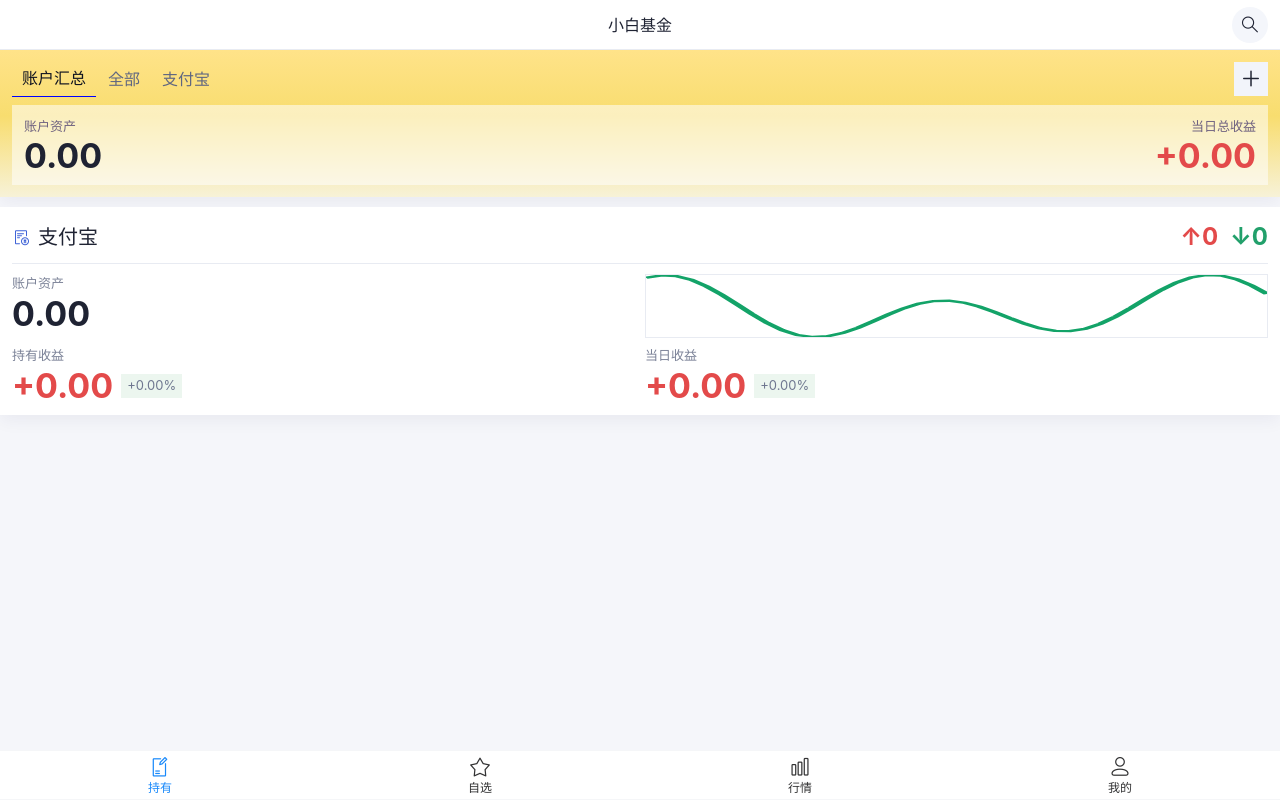
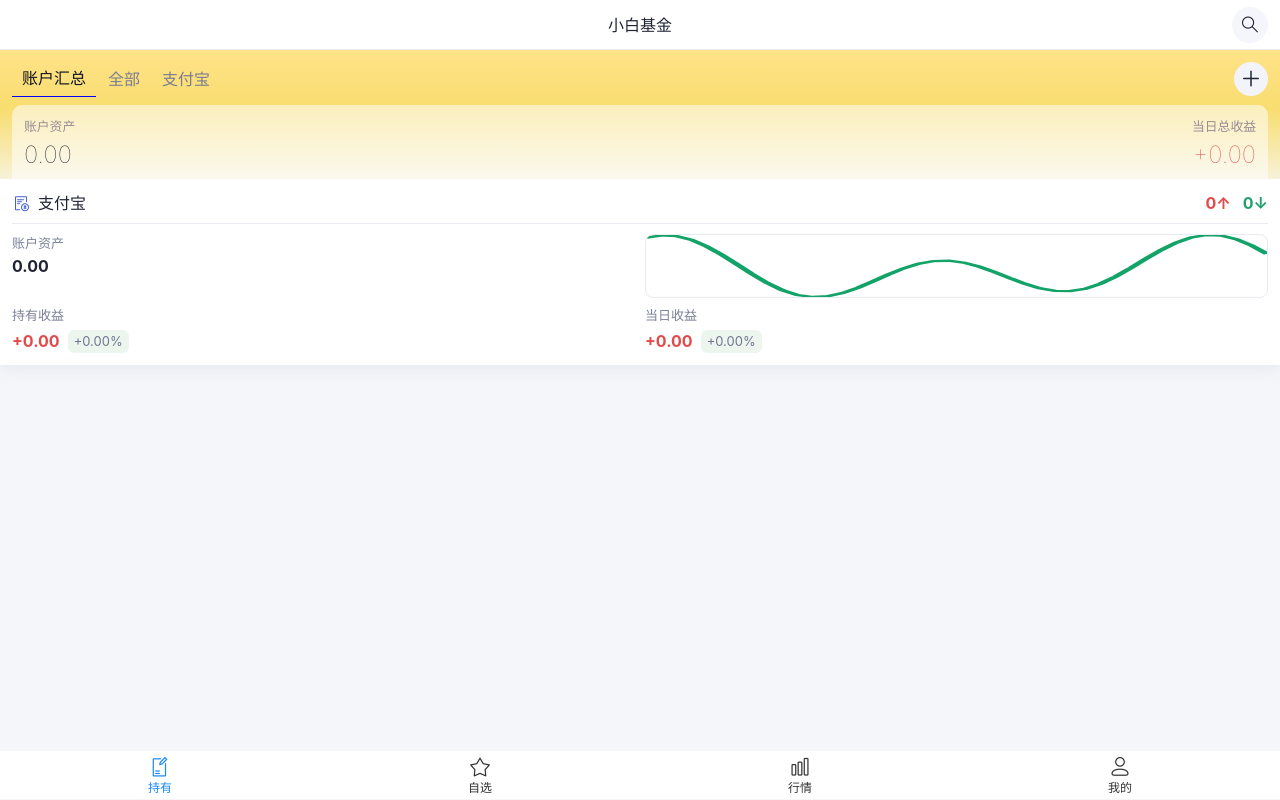
Before and after one commit to Mredust/xiaobai-fund, a Vue app: page /holdings in a window 1280 px wide. Built offline with nearby package versions, Linux system fonts and the light colour scheme.

Commit message:
update:更新持仓页面样式

```diff
--- a/src/components/TagStrip.vue
+++ b/src/components/TagStrip.vue
@@ -61,7 +61,7 @@
   white-space: nowrap;
   background: transparent;
   font-size: 1rem;
-  color: #5f6680;
+  color: #797c93;
   padding: 6px 10px;
   cursor: pointer;
 }
--- a/src/views/home/HoldingsView.vue
+++ b/src/views/home/HoldingsView.vue
@@ -1,12 +1,12 @@
 <script setup lang="ts">
-import { computed } from 'vue'
-import { useRouter } from 'vue-router'
+import {computed} from 'vue'
+import {useRouter} from 'vue-router'
 import TagStrip from '@/components/TagStrip.vue'
-import { buildMiniTrendPath } from '@/utils/chart'
-import { formatPercent, formatSignedNumber } from '@/utils/format'
-import { toSafeNumber } from '@/utils/number'
-import { useTagStore } from '@/stores/tags'
-import { useFundStore } from '@/stores/funds'
+import {buildMiniTrendPath} from '@/utils/chart'
+import {formatPercent, formatSignedNumber} from '@/utils/format'
+import {toSafeNumber} from '@/utils/number'
+import {useTagStore} from '@/stores/tags'
+import {useFundStore} from '@/stores/funds'
 
 interface SummaryCardItem {
   tagId: number
@@ -34,23 +34,28 @@
   return activeTag?.name === '账户汇总'
 })
 
+const isAllTab = computed(() => {
+  // 使用标签名称判断是否为“全部”模式，避免依赖固定 id。
+  const activeTag = tags.value.find((item) => item.id === activeTagId.value)
+  return activeTag?.name === '全部'
+})
+
 const summaryTagList = computed(() => {
   // 分类汇总卡片排除“账户汇总”和“全部”标签。
   return tags.value.filter((item) => item.name !== '账户汇总' && item.name !== '全部')
 })
 
-const activeFunds = computed(() => {
-  // 非账户汇总模式展示当前标签基金列表。
+const displayFunds = computed(() => {
+  // “账户汇总/全部”聚合其他所有标签，其余标签仅展示自身基金。
+  if (isAccountSummaryTab.value || isAllTab.value) {
+    return summaryTagList.value.flatMap((tag) => fundStore.getHoldingFundsByTag(tag.id))
+  }
   return fundStore.getHoldingFundsByTag(activeTagId.value)
 })
 
 const currentScopeFunds = computed(() => {
-  // 顶部资产汇总：账户汇总模式统计全部分类标签，否则统计当前标签。
-  if (!isAccountSummaryTab.value) {
-    return activeFunds.value
-  }
-
-  return summaryTagList.value.flatMap((tag) => fundStore.getHoldingFundsByTag(tag.id))
+  // 顶部资产汇总与当前列表展示范围保持一致。
+  return displayFunds.value
 })
 
 const summaryAsset = computed(() => {
@@ -88,6 +93,9 @@
   })
 })
 
+const upCount = computed(() => displayFunds.value.filter((item) => item.dailyChange > 0).length)
+const downCount = computed(() => displayFunds.value.filter((item) => item.dailyChange < 0).length)
+
 const setActiveTag = (id: number) => {
   // 首页标签切换。
   tagStore.setHoldingActive(id)
@@ -117,7 +125,7 @@
 <template>
   <div class="page holdings-page">
     <section class="holdings-top card">
-      <TagStrip :items="tags" :active-id="activeTagId" show-add @change="setActiveTag" @add="toTagManage" />
+      <TagStrip :items="tags" :active-id="activeTagId" show-add @change="setActiveTag" @add="toTagManage"/>
       <div class="summary-box">
         <div class="summary-col">
           <span class="summary-label">账户资产</span>
@@ -125,21 +133,23 @@
         </div>
         <div class="summary-col right">
           <span class="summary-label">当日总收益</span>
-          <strong class="summary-value" :class="summaryDayProfit >= 0 ? 'up' : 'down'">{{ formatSignedNumber(summaryDayProfit) }}</strong>
+          <strong class="summary-value"
+                  :class="summaryDayProfit >= 0 ? 'up' : 'down'">{{ formatSignedNumber(summaryDayProfit) }}</strong>
         </div>
       </div>
     </section>
 
     <section v-if="isAccountSummaryTab" class="summary-list-wrap">
-      <article v-for="item in accountSummaryCards" :key="item.tagId" class="card summary-item" @click="openCategoryTag(item.tagId)">
+      <article v-for="item in accountSummaryCards" :key="item.tagId" class="card summary-item"
+               @click="openCategoryTag(item.tagId)">
         <div class="summary-item-top">
           <div class="tag-name">
-            <van-icon name="balance-list-o" size="18" color="#3f63d7" />
+            <van-icon name="balance-list-o" size="18" color="#3f63d7"/>
             <strong>{{ item.tagName }}</strong>
           </div>
           <div class="compare-metrics">
-            <span class="up">↑{{ item.upCount }}</span>
-            <span class="down">↓{{ item.downCount }}</span>
+            <span class="up">{{ item.upCount }}↑</span>
+            <span class="down">{{ item.downCount }}↓</span>
           </div>
         </div>
 
@@ -152,7 +162,9 @@
             <div class="metric-line">
               <span>持有收益</span>
               <div class="profit-wrap">
-                <strong :class="item.holdingProfit >= 0 ? 'up' : 'down'">{{ formatSignedNumber(item.holdingProfit) }}</strong>
+                <strong :class="item.holdingProfit >= 0 ? 'up' : 'down'">{{
+                    formatSignedNumber(item.holdingProfit)
+                  }}</strong>
                 <small>{{ formatPercent(item.holdingProfitRate) }}</small>
               </div>
             </div>
@@ -161,7 +173,7 @@
           <div class="bottom-right">
             <div class="mini-trend">
               <svg viewBox="0 0 168 54" preserveAspectRatio="none">
-                <path :d="item.trendPath" stroke="#13a368" stroke-width="2" fill="none" />
+                <path :d="item.trendPath" stroke="#13a368" stroke-width="2" fill="none"/>
               </svg>
             </div>
             <div class="day-wrap">
@@ -177,35 +189,37 @@
 
       <div v-if="accountSummaryCards.length === 0" class="card empty-wrap">
         <van-empty description="暂无分类标签">
-          <van-button round color="#f6c428" type="primary" class="import-btn" @click="toTagManage">去添加分类标签</van-button>
+          <van-button round color="#f6c428" type="primary" class="import-btn" @click="toTagManage">去添加分类标签
+          </van-button>
         </van-empty>
       </div>
     </section>
 
-    <section v-else class="funds-card card">
-      <div class="funds-overview">
+    <section v-if="!isAccountSummaryTab" class="funds-card card">
+      <div v-if="isAllTab" class="funds-overview">
         <span class="title">全部基金</span>
         <span class="stats">
-          <span>{{ activeFunds.length }}</span>
-          <span class="up">↑{{ activeFunds.filter((item) => item.dailyChange > 0).length }}</span>
-          <span class="down">↓{{ activeFunds.filter((item) => item.dailyChange < 0).length }}</span>
+          <span class="up">↑{{ upCount }}</span>
+          <span class="down">↓{{ downCount }}</span>
         </span>
       </div>
 
       <div class="funds-header">
         <span>基金名称</span>
         <span>当日收益</span>
+        <span>当日涨幅</span>
         <span>持有收益</span>
       </div>
 
-      <div v-if="activeFunds.length === 0" class="empty-wrap">
+      <div v-if="displayFunds.length === 0" class="empty-wrap">
         <van-empty description="暂无持仓基金">
-          <van-button round color="#f6c428" type="primary" class="import-btn" @click="toImport">导入持仓看收益</van-button>
+          <van-button round color="#f6c428" type="primary" class="import-btn" @click="toImport">导入持仓看收益
+          </van-button>
         </van-empty>
       </div>
 
       <div v-else class="fund-list">
-        <article v-for="item in activeFunds" :key="item.id" class="fund-item" @click="toFundDetail(item.code)">
+        <article v-for="item in displayFunds" :key="item.id" class="fund-item" @click="toFundDetail(item.code)">
           <div class="left">
             <strong>{{ item.name }}</strong>
             <span>{{ item.code }}</span>
@@ -232,7 +246,7 @@
 
 .holdings-top {
   background: linear-gradient(180deg, #ffe389 0%, #f8dd6f 45%, #f7f2d8 100%);
-  padding: 10px 12px 12px;
+  padding: 10px 12px 0 12px;
   flex-shrink: 0;
 }
 
@@ -242,7 +256,7 @@
   justify-content: space-between;
   gap: 12px;
   padding: 12px;
-  border-radius: var(--radius-md);
+  border-radius: 10px 10px 0 0;
   background: rgb(255 255 255 / 55%);
 }
 
@@ -257,17 +271,19 @@
 }
 
 .summary-label {
-  font-size: 0.8125rem;
+  font-size: 0.8rem;
   color: #6f6280;
+  opacity: 0.7;
+  margin-bottom: 5px;
 }
 
 .summary-value {
-  font-size: 2.125rem;
+  font-size: 1.5rem;
   line-height: 1;
+  font-weight: 4;
 }
 
 .summary-list-wrap {
-  margin-top: 10px;
   display: flex;
   flex-direction: column;
   gap: 10px;
@@ -297,14 +313,15 @@
 }
 
 .tag-name strong {
-  font-size: 1.25rem;
+  font-size: 1rem;
 }
 
 .compare-metrics {
   display: flex;
   gap: 12px;
-  font-size: 1.5rem;
+  font-size: 1rem;
   font-weight: 700;
+  text-align: center;
 }
 
 .summary-item-bottom {
@@ -335,7 +352,7 @@
 
 .metric-line strong,
 .day-wrap strong {
-  font-size: 2.125rem;
+  font-size: 1rem;
   line-height: 1;
 }
 
@@ -387,7 +404,7 @@
   display: flex;
   justify-content: space-between;
   align-items: center;
-  padding: 0 14px;
+  padding: 0 12px;
 }
 
 .funds-overview {
@@ -409,10 +426,10 @@
 
 .funds-header {
   color: var(--text-sub);
-  font-size: 0.875rem;
   border-top: 1px solid var(--line);
   border-bottom: 1px solid var(--line);
   height: 42px;
+  font-size: 0.7rem;
 }
 
 .funds-header > span {
@@ -441,7 +458,7 @@
 .fund-item {
   display: flex;
   justify-content: space-between;
-  padding: 10px 2px;
+  padding: 10px 0;
   border-bottom: 1px solid var(--line);
   cursor: pointer;
 }
@@ -452,20 +469,20 @@
   flex-direction: column;
 }
 
+.fund-item .left span,
+.fund-item .right span {
+  font-size: 0.7rem;
+}
+
 .fund-item .right {
   align-items: flex-end;
 }
 
 .fund-item strong {
-  font-size: 1rem;
+  font-size: 0.8rem;
 }
 
 .fund-item span {
   color: var(--text-sub);
-  font-size: 0.8125rem;
-}
-
-.holdings-page :deep(*) {
-  border-radius: 0 !important;
 }
 </style>
```
